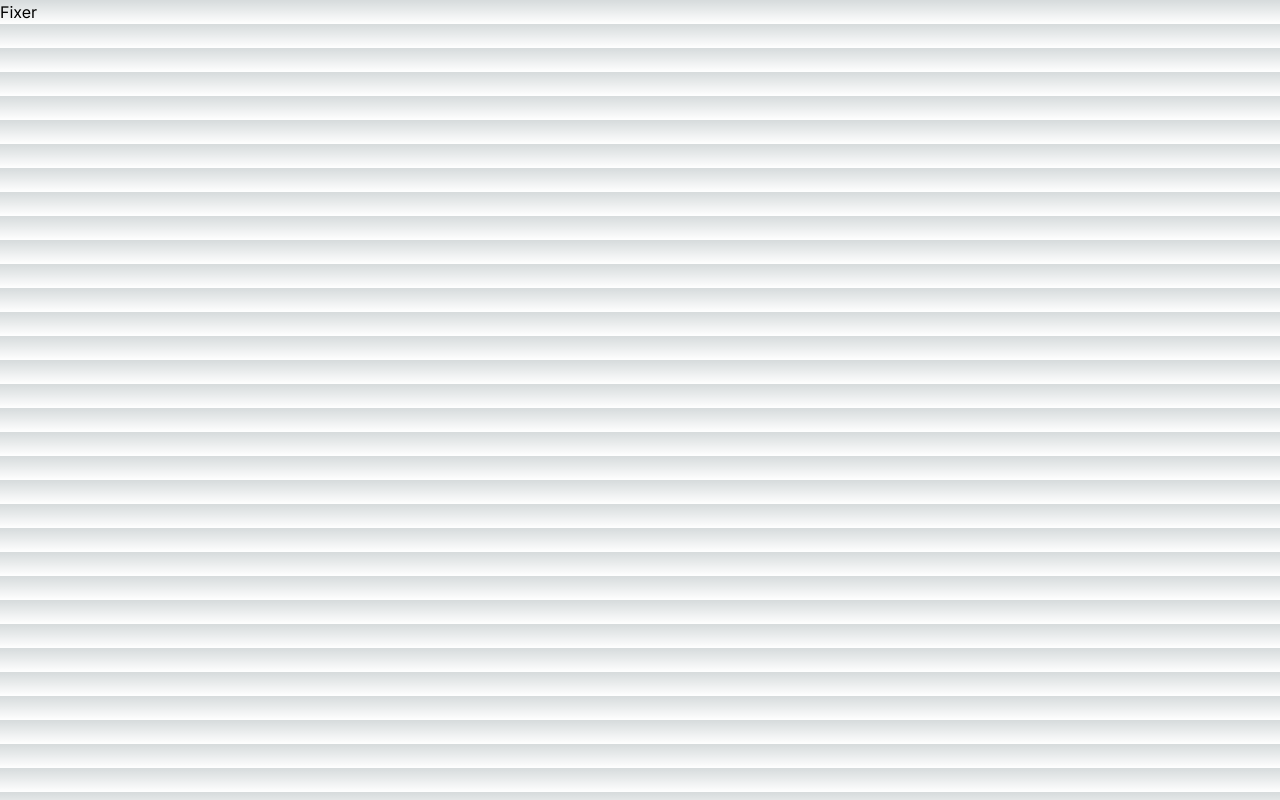
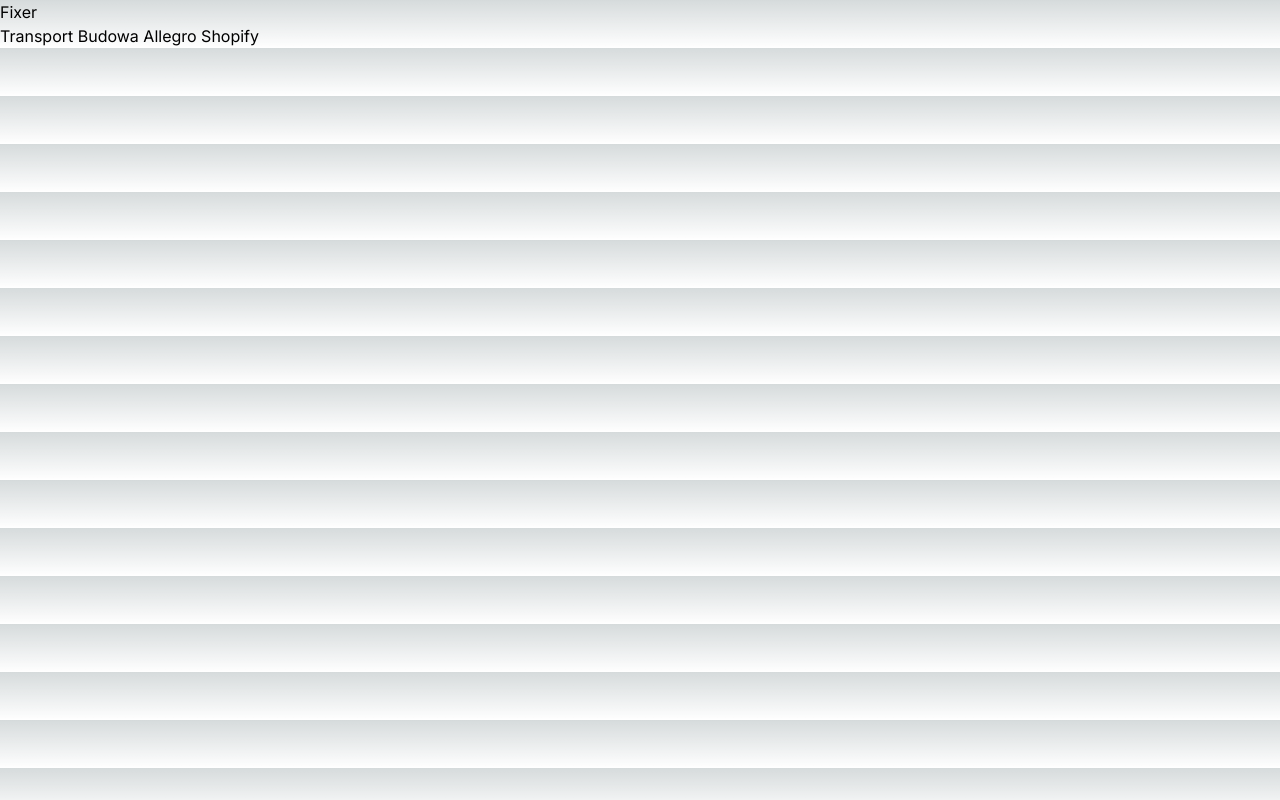
Before and after one commit to Bogdan-design/YouDrive, a Next.js app: page / in a window 1280 px wide. Built offline with nearby package versions, Linux system fonts and the light colour scheme.

Commit message:
header component

```diff
--- a/components/header/Header.tsx
+++ b/components/header/Header.tsx
@@ -7,6 +7,10 @@ const Header = () => {
 
                 Fixer
             </h1>
+            Transport
+            Budowa
+            Allegro
+            Shopify
         </section>
     );
 };
```
